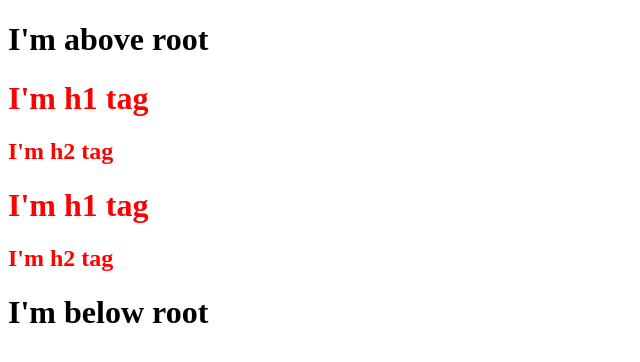
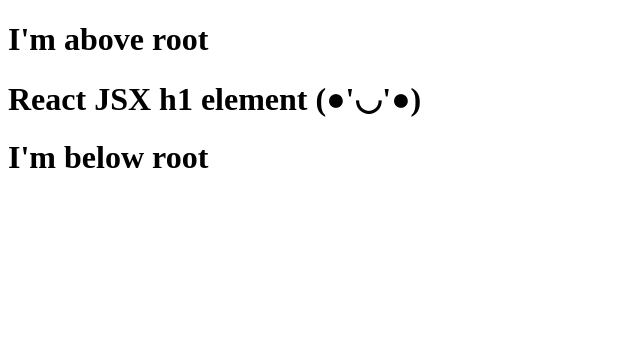
Before and after one commit to sswapnasprl/NAMASTE-REACT, a React (Vite) app: page / in a window 1280 px wide. Shown: the top 362 px of the page, without its empty margins (0-640 px from the left). Built offline with nearby package versions, Linux system fonts and the light colour scheme.

Commit message:
JSX introduction

```diff
--- a/App.js
+++ b/App.js
@@ -2,27 +2,37 @@
 import ReactDOM from "react-dom/client";
 
 /**
- * First parameter is the html tag
- * second parameter is the attributes to that tag
- * heading variable returns JS object in which "Hello world from react js!!!" is the child and {id : "heading", abc:"xyz"}, are the PROPS, console.log(heading)
- * render converts this object to html tag and put into root element
- *
+ * React way of writing code to create `h1` element
+ * The code looks ugly right
+ * and also its very difficult to create h1 tag compared to HTML h1 tag creation
+ * Hence the concept of JSX comes into picture
+ * JSX is JS extension for creating react element
+ * JSX is diff and React is diff both are not same
  */
 
-/***
- * Nested HTML tag
- * You can create nested HTML tags by using createElement but the code looks ugly, and its very confusing
- *  Hence the JSX comes into picture
+/**
+ * Core React way of creating h1 element
  */
-const heading = React.createElement( "div", {id : "parent"}, [
-    React.createElement("h1", {id:"heading"},"I'm h1 tag"),
-    React.createElement("h2", {id:"heading"},"I'm h2 tag")],
-    React.createElement( "div", {id : "parent"}, [
-    React.createElement("h1", {id:"heading"},"I'm h1 tag"),
-    React.createElement("h2", {id:"heading"},"I'm h2 tag")]
-    ));
+const heading = React.createElement(
+  "h1",
+  { id: "heading" },
+  "React - Laying the foundation 🛴"
+);
+console.log("heading ---->", heading);
+/**
+ * JSX way of creating h1 element
+ * JSX is transpiled before it reaches the JS engine
+ * And Parcel does that for you
+ * Parcel is like a manager so babel does this
+ */
+const jsxHeading = (
+  <h1 className="head" tabIndex={2}>
+    {" "}
+    React JSX h1 element (●'◡'●)
+  </h1>
+);
+console.log("jsxHeading", jsxHeading);
 
+const root = ReactDOM.createRoot(document.getElementById("root"));
 
-console.log(heading);
-const root = ReactDOM.createRoot(document.getElementById("root"));
-root.render(heading);
+root.render(jsxHeading);
--- a/index.html
+++ b/index.html
@@ -9,7 +9,7 @@
 <body>
     <h1>I'm above root</h1>
     <div id="root">
-        <h1>I'm getting replaced if you render anything with REACT to root</h1>
+        <h1>I'm getting replaced if you render anything with REACT to root (Not Rendered)</h1>
     </div>
     <h1>I'm below root</h1>
 
```
Also changed, not shown: 1 other file (tests, documents, lock files or other folders).
